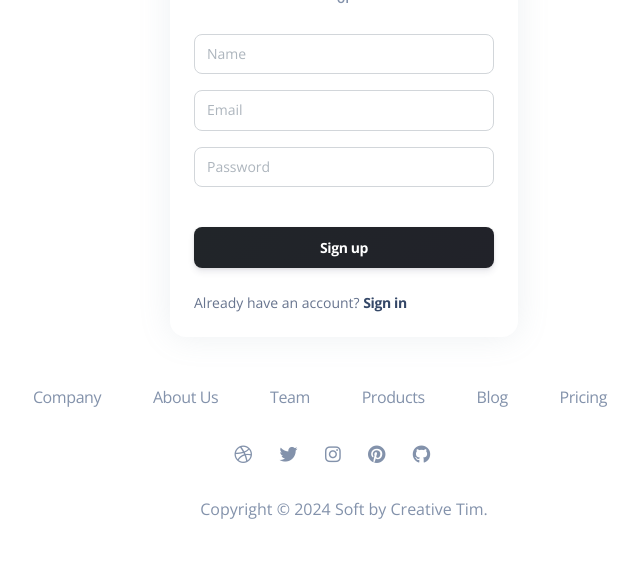
After one commit to nikunjvaghasiya/ecommers-demo, a Django app: page /signup/ in a window 1280 px wide. The commit adds this page. Shown: the part 473-1043 px from the top of the page, without its empty margins (296-936 px from the left). Run offline with Django 4.2, Linux system fonts and the light colour scheme; some libraries are stand-ins or nearby versions.

Commit message:
create signup & signin page

```diff
--- a/accounts/templates/login.html
+++ b/accounts/templates/signin.html
@@ -8,9 +8,7 @@
   <meta name="viewport" content="width=device-width, initial-scale=1, shrink-to-fit=no">
   <link rel="apple-touch-icon" sizes="76x76" href="{% static '/img/apple-icon.png' %}">
   <link rel="icon" type="image/png" href="{% static '/img/favicon.png' %}">
-  <title>
-    Login
-  </title>
+  <title>  Login </title>
   <!--     Fonts and icons     -->
   <link href="https://fonts.googleapis.com/css?family=Open+Sans:300,400,600,700" rel="stylesheet" />
   <!-- Nucleo Icons -->
@@ -55,7 +53,7 @@
                 <div class="card-footer text-center pt-0 px-lg-2 px-1">
                   <p class="mb-4 text-sm mx-auto">
                     Don't have an account?
-                    <a href="javascript:;" class="text-primary text-gradient font-weight-bold">Sign up</a>
+                    <a href="/signup" class="text-primary text-gradient font-weight-bold">Sign up</a>
                   </p>
                 </div>
               </div>
--- /dev/null
+++ b/accounts/templates/signup.html
@@ -0,0 +1,184 @@
+{% load static %}
+<!DOCTYPE html>
+<html lang="en">
+
+<head>
+    <meta charset="utf-8" />
+    <meta name="viewport" content="width=device-width, initial-scale=1, shrink-to-fit=no">
+    <link rel="apple-touch-icon" sizes="76x76" href="{% static '/img/apple-icon.png' %}">
+    <link rel="icon" type="image/png" href="{% static '/img/favicon.png' %}">
+    <title>  signup </title>
+    <!--     Fonts and icons     -->
+    <link href="https://fonts.googleapis.com/css?family=Open+Sans:300,400,600,700" rel="stylesheet" />
+    <!-- Nucleo Icons -->
+    <link href="{% static '/css/nucleo-icons.css' %}" rel="stylesheet" />
+    <link href="{% static '/css/nucleo-svg.css' %}" rel="stylesheet" />
+    <!-- Font Awesome Icons -->
+    <script src="https://kit.fontawesome.com/42d5adcbca.js" crossorigin="anonymous"></script>
+    <link href="{% static '/css/nucleo-svg.css' %}" rel="stylesheet" />
+    <!-- CSS Files -->
+    <link id="pagestyle" href="{% static '/css/argon-dashboard.css' %}" rel="stylesheet" />
+  </head>
+
+<body class="">
+  <main class="main-content  mt-0">
+    <div class="page-header align-items-start min-vh-50 pt-5 pb-11 m-3 border-radius-lg" style="background-image: url('https://raw.githubusercontent.com/creativetimofficial/public-assets/master/argon-dashboard-pro/assets/img/signup-cover.jpg'); background-position: top;">
+      <span class="mask bg-gradient-dark opacity-6"></span>
+      <div class="container">
+        <div class="row justify-content-center">
+          <div class="col-lg-5 text-center mx-auto">
+            <h1 class="text-white mb-2 mt-5">Welcome!</h1>
+            <p class="text-lead text-white">Use these awesome forms to login or create new account in your project for free.</p>
+          </div>
+        </div>
+      </div>
+    </div>
+    <div class="container">
+      <div class="row mt-lg-n10 mt-md-n11 mt-n10 justify-content-center">
+        <div class="col-xl-4 col-lg-5 col-md-7 mx-auto">
+          <div class="card z-index-0">
+            <div class="card-header text-center pt-4">
+              <h5>Register with</h5>
+            </div>
+            <div class="row px-xl-5 px-sm-4 px-3">
+              <div class="col-3 ms-auto px-1">
+                <a class="btn btn-outline-light w-100" href="javascript:;">
+                  <svg width="24px" height="32px" viewBox="0 0 64 64" version="1.1">
+                    <g stroke="none" stroke-width="1" fill="none" fill-rule="evenodd">
+                      <g transform="translate(3.000000, 3.000000)" fill-rule="nonzero">
+                        <circle fill="#3C5A9A" cx="29.5091719" cy="29.4927506" r="29.4882047"></circle>
+                        <path d="M39.0974944,9.05587273 L32.5651312,9.05587273 C28.6886088,9.05587273 24.3768224,10.6862851 24.3768224,16.3054653 C24.395747,18.2634019 24.3768224,20.1385313 24.3768224,22.2488655 L19.8922122,22.2488655 L19.8922122,29.3852113 L24.5156022,29.3852113 L24.5156022,49.9295284 L33.0113092,49.9295284 L33.0113092,29.2496356 L38.6187742,29.2496356 L39.1261316,22.2288395 L32.8649196,22.2288395 C32.8649196,22.2288395 32.8789377,19.1056932 32.8649196,18.1987181 C32.8649196,15.9781412 35.1755132,16.1053059 35.3144932,16.1053059 C36.4140178,16.1053059 38.5518876,16.1085101 39.1006986,16.1053059 L39.1006986,9.05587273 L39.0974944,9.05587273 L39.0974944,9.05587273 Z" fill="#FFFFFF"></path>
+                      </g>
+                    </g>
+                  </svg>
+                </a>
+              </div>
+              <div class="col-3 px-1">
+                <a class="btn btn-outline-light w-100" href="javascript:;">
+                  <svg width="24px" height="32px" viewBox="0 0 64 64" version="1.1">
+                    <g stroke="none" stroke-width="1" fill="none" fill-rule="evenodd">
+                      <g transform="translate(7.000000, 0.564551)" fill="#000000" fill-rule="nonzero">
+                        <path d="M40.9233048,32.8428307 C41.0078713,42.0741676 48.9124247,45.146088 49,45.1851909 C48.9331634,45.4017274 47.7369821,49.5628653 44.835501,53.8610269 C42.3271952,57.5771105 39.7241148,61.2793611 35.6233362,61.356042 C31.5939073,61.431307 30.2982233,58.9340578 25.6914424,58.9340578 C21.0860585,58.9340578 19.6464932,61.27947 15.8321878,61.4314159 C11.8738936,61.5833617 8.85958554,57.4131833 6.33064852,53.7107148 C1.16284874,46.1373849 -2.78641926,32.3103122 2.51645059,22.9768066 C5.15080028,18.3417501 9.85858819,15.4066355 14.9684701,15.3313705 C18.8554146,15.2562145 22.5241194,17.9820905 24.9003639,17.9820905 C27.275104,17.9820905 31.733383,14.7039812 36.4203248,15.1854154 C38.3824403,15.2681959 43.8902255,15.9888223 47.4267616,21.2362369 C47.1417927,21.4153043 40.8549638,25.1251794 40.9233048,32.8428307 M33.3504628,10.1750144 C35.4519466,7.59650964 36.8663676,4.00699306 36.4804992,0.435448578 C33.4513624,0.558856931 29.7884601,2.48154382 27.6157341,5.05863265 C25.6685547,7.34076135 23.9632549,10.9934525 24.4233742,14.4943068 C27.7996959,14.7590956 31.2488715,12.7551531 33.3504628,10.1750144"></path>
+                      </g>
+                    </g>
+                  </svg>
+                </a>
+              </div>
+              <div class="col-3 me-auto px-1">
+                <a class="btn btn-outline-light w-100" href="javascript:;">
+                  <svg width="24px" height="32px" viewBox="0 0 64 64" version="1.1">
+                    <g stroke="none" stroke-width="1" fill="none" fill-rule="evenodd">
+                      <g transform="translate(3.000000, 2.000000)" fill-rule="nonzero">
+                        <path d="M57.8123233,30.1515267 C57.8123233,27.7263183 57.6155321,25.9565533 57.1896408,24.1212666 L29.4960833,24.1212666 L29.4960833,35.0674653 L45.7515771,35.0674653 C45.4239683,37.7877475 43.6542033,41.8844383 39.7213169,44.6372555 L39.6661883,45.0037254 L48.4223791,51.7870338 L49.0290201,51.8475849 C54.6004021,46.7020943 57.8123233,39.1313952 57.8123233,30.1515267" fill="#4285F4"></path>
+                        <path d="M29.4960833,58.9921667 C37.4599129,58.9921667 44.1456164,56.3701671 49.0290201,51.8475849 L39.7213169,44.6372555 C37.2305867,46.3742596 33.887622,47.5868638 29.4960833,47.5868638 C21.6960582,47.5868638 15.0758763,42.4415991 12.7159637,35.3297782 L12.3700541,35.3591501 L3.26524241,42.4054492 L3.14617358,42.736447 C7.9965904,52.3717589 17.959737,58.9921667 29.4960833,58.9921667" fill="#34A853"></path>
+                        <path d="M12.7159637,35.3297782 C12.0932812,33.4944915 11.7329116,31.5279353 11.7329116,29.4960833 C11.7329116,27.4640054 12.0932812,25.4976752 12.6832029,23.6623884 L12.6667095,23.2715173 L3.44779955,16.1120237 L3.14617358,16.2554937 C1.14708246,20.2539019 0,24.7439491 0,29.4960833 C0,34.2482175 1.14708246,38.7380388 3.14617358,42.736447 L12.7159637,35.3297782" fill="#FBBC05"></path>
+                        <path d="M29.4960833,11.4050769 C35.0347044,11.4050769 38.7707997,13.7975244 40.9011602,15.7968415 L49.2255853,7.66898166 C44.1130815,2.91684746 37.4599129,0 29.4960833,0 C17.959737,0 7.9965904,6.62018183 3.14617358,16.2554937 L12.6832029,23.6623884 C15.0758763,16.5505675 21.6960582,11.4050769 29.4960833,11.4050769" fill="#EB4335"></path>
+                      </g>
+                    </g>
+                  </svg>
+                </a>
+              </div>
+              <div class="mt-2 position-relative text-center">
+                <p class="text-sm font-weight-bold mb-2 text-secondary text-border d-inline z-index-2 bg-white px-3">
+                  or
+                </p>
+              </div>
+            </div>
+            <div class="card-body">
+              <form role="form" method="post" action="{% url 'signup' %}" enctype="multipart/form-data">
+                {% csrf_token %}
+                <div class="mb-3">
+                  <input type="text" class="form-control" placeholder="Name" aria-label="Name">
+                </div>
+                <div class="mb-3">
+                  <input type="email" class="form-control" placeholder="Email" aria-label="Email">
+                </div>
+                <div class="mb-3">
+                  <input type="password" class="form-control" placeholder="Password" aria-label="Password">
+                </div>
+                <div class="text-center">
+                  <button type="submit" class="btn bg-gradient-dark w-100 my-4 mb-2">Sign up</button>
+                </div>
+                <p class="text-sm mt-3 mb-0">Already have an account? <a href="/signin" class="text-dark font-weight-bolder">Sign in</a></p>
+              </form>
+            </div>
+          </div>
+        </div>
+      </div>
+    </div>
+  </main>
+  <!-- -------- START FOOTER 3 w/ COMPANY DESCRIPTION WITH LINKS & SOCIAL ICONS & COPYRIGHT ------- -->
+  <footer class="footer py-5">
+    <div class="container">
+      <div class="row">
+        <div class="col-lg-8 mb-4 mx-auto text-center">
+          <a href="javascript:;" target="_blank" class="text-secondary me-xl-5 me-3 mb-sm-0 mb-2">
+            Company
+          </a>
+          <a href="javascript:;" target="_blank" class="text-secondary me-xl-5 me-3 mb-sm-0 mb-2">
+            About Us
+          </a>
+          <a href="javascript:;" target="_blank" class="text-secondary me-xl-5 me-3 mb-sm-0 mb-2">
+            Team
+          </a>
+          <a href="javascript:;" target="_blank" class="text-secondary me-xl-5 me-3 mb-sm-0 mb-2">
+            Products
+          </a>
+          <a href="javascript:;" target="_blank" class="text-secondary me-xl-5 me-3 mb-sm-0 mb-2">
+            Blog
+          </a>
+          <a href="javascript:;" target="_blank" class="text-secondary me-xl-5 me-3 mb-sm-0 mb-2">
+            Pricing
+          </a>
+        </div>
+        <div class="col-lg-8 mx-auto text-center mb-4 mt-2">
+          <a href="javascript:;" target="_blank" class="text-secondary me-xl-4 me-4">
+            <span class="text-lg fab fa-dribbble"></span>
+          </a>
+          <a href="javascript:;" target="_blank" class="text-secondary me-xl-4 me-4">
+            <span class="text-lg fab fa-twitter"></span>
+          </a>
+          <a href="javascript:;" target="_blank" class="text-secondary me-xl-4 me-4">
+            <span class="text-lg fab fa-instagram"></span>
+          </a>
+          <a href="javascript:;" target="_blank" class="text-secondary me-xl-4 me-4">
+            <span class="text-lg fab fa-pinterest"></span>
+          </a>
+          <a href="javascript:;" target="_blank" class="text-secondary me-xl-4 me-4">
+            <span class="text-lg fab fa-github"></span>
+          </a>
+        </div>
+      </div>
+      <div class="row">
+        <div class="col-8 mx-auto text-center mt-1">
+          <p class="mb-0 text-secondary">
+            Copyright © <script>
+              document.write(new Date().getFullYear())
+            </script> Soft by Creative Tim.
+          </p>
+        </div>
+      </div>
+    </div>
+  </footer>
+  <!-- -------- END FOOTER 3 w/ COMPANY DESCRIPTION WITH LINKS & SOCIAL ICONS & COPYRIGHT ------- -->
+  <!--   Core JS Files   -->
+  <script src="../assets/js/core/popper.min.js"></script>
+  <script src="../assets/js/core/bootstrap.min.js"></script>
+  <script src="../assets/js/plugins/perfect-scrollbar.min.js"></script>
+  <script src="../assets/js/plugins/smooth-scrollbar.min.js"></script>
+  <script>
+    var win = navigator.platform.indexOf('Win') > -1;
+    if (win && document.querySelector('#sidenav-scrollbar')) {
+      var options = {
+        damping: '0.5'
+      }
+      Scrollbar.init(document.querySelector('#sidenav-scrollbar'), options);
+    }
+  </script>
+  <!-- Github buttons -->
+  <script async defer src="https://buttons.github.io/buttons.js"></script>
+  <!-- Control Center for Soft Dashboard: parallax effects, scripts for the example pages etc -->
+  <script src="../assets/js/argon-dashboard.min.js?v=2.0.4"></script>
+</body>
+
+</html>
--- a/accounts/urls.py
+++ b/accounts/urls.py
@@ -7,5 +7,9 @@ from django.conf.urls.static import static
 
 
 urlpatterns = [
-    path("", index, name="home"),
-] + static(settings.STATIC_URL, document_root=settings.STATIC_ROOT)
+    path("signin/", index, name="signin"),
+    path("signup/", signup, name="signup"),
+]
+
+urlpatterns += static(settings.STATIC_URL, document_root=settings.STATIC_ROOT)
+urlpatterns += static(settings.MEDIA_URL, document_root=settings.MEDIA_ROOT)
--- a/accounts/views.py
+++ b/accounts/views.py
@@ -3,4 +3,9 @@ from django.http import HttpResponse
 
 
 def index(request, *args, **kwargs):
-    return render(request, 'login.html')
+    return render(request, 'signin.html')
+
+def signup(request, *args, **kwargs):
+    if request.method == 'POST':
+        pass
+    return render(request, 'signup.html')
--- a/ecommers/settings.py
+++ b/ecommers/settings.py
@@ -119,6 +119,8 @@ USE_TZ = True
 STATIC_URL = "static/"
 STATICFILES_DIRS = [os.path.join(BASE_DIR / "static")]
 
+MEDIA_URL = '/media/'
+MEDIA_ROOT = os.path.join(BASE_DIR, 'media')
 # Default primary key field type
 # https://docs.djangoproject.com/en/4.1/ref/settings/#default-auto-field
 
```
